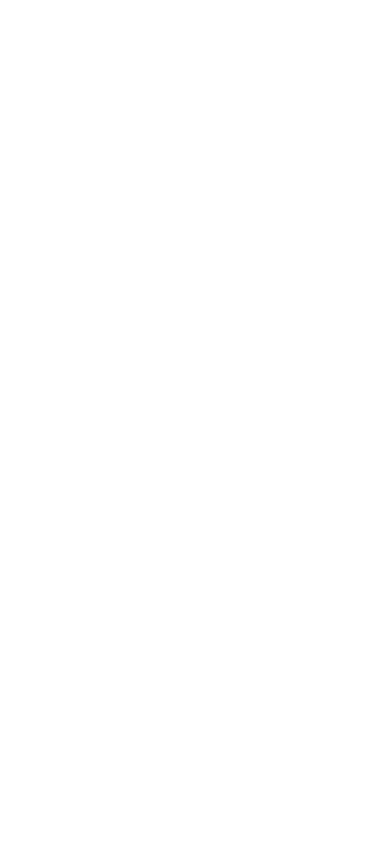
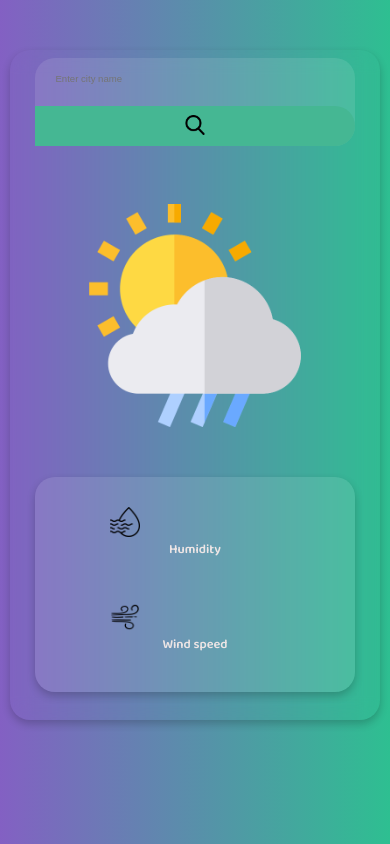
Before and after one commit to WebDev-Ayush-Rawat/weather-app, a plain HTML site: page index.html in a window 390 px wide. Drawn offline with Linux system fonts and the light colour scheme; a web font is replaced by a local one.

Commit message:
finished project

```diff
--- a/index.html
+++ b/index.html
@@ -3,7 +3,52 @@
   <head>
     <meta charset="UTF-8" />
     <meta name="viewport" content="width=device-width, initial-scale=1.0" />
-    <title>Weather App</title>
+    <link rel="preconnect" href="https://fonts.googleapis.com" />
+    <link rel="preconnect" href="https://fonts.gstatic.com" crossorigin />
+    <link
+      href="https://fonts.googleapis.com/css2?family=Alfa+Slab+One&family=Baloo+2:wght@400..800&family=Montserrat:ital,wght@0,100..900;1,100..900&family=Poppins:ital,wght@0,100;0,200;0,300;0,400;0,500;0,600;0,700;0,800;0,900;1,100;1,200;1,300;1,400;1,500;1,600;1,700;1,800;1,900&family=Ruslan+Display&display=swap"
+      rel="stylesheet"
+    />
+
+    <link rel="stylesheet" href="style.css" />
+    <link rel="stylesheet" href="query.css" />
+    <title>Weather app</title>
   </head>
-  <body></body>
+
+  <body>
+    <div class="main-container">
+      <div class="search-input-container">
+        <input
+          type="text"
+          placeholder="Enter city name"
+          class="js-search-input"
+        />
+        <button onclick="checkWeather()" class="js-search-button">
+          <img src="images/search (2).png" />
+        </button>
+      </div>
+
+      <div class="temp-main-container">
+        <img src="images/rainy-day (1).png" />
+        <h1 class="js-temp"></h1>
+        <h3 class="js-condition"></h3>
+      </div>
+
+      <div class="temp-details-container">
+        <div class="temp-details">
+          <img src="images/humidity (1).png" />
+          <h2 class="js-humidity"></h2>
+          <h3>Humidity</h3>
+        </div>
+
+        <div class="temp-details">
+          <img src="images/wind.png" />
+          <h2 class="js-wind"></h2>
+          <h3>Wind speed</h3>
+        </div>
+      </div>
+    </div>
+
+    <script src="script.js"></script>
+  </body>
 </html>
--- /dev/null
+++ b/query.css
@@ -0,0 +1,159 @@
+/* responsive.css */
+
+/* ------------------BIG DESKTOPS (1200px and above) */
+@media (min-width: 1200px) {
+  .main-container {
+    width: 50%;
+    max-width: 1000px;
+  }
+
+  .temp-main-container h1 {
+    font-size: 7rem;
+  }
+
+  .temp-main-container h3 {
+    font-size: 3.5rem;
+  }
+
+  .temp-details h3 {
+    font-size: 2.4rem;
+  }
+}
+
+/* ------------------LAPTOPS / SMALL DESKTOPS (1024px – 1199px) */
+@media (max-width: 1199px) and (min-width: 1024px) {
+  .main-container {
+    width: 65%;
+  }
+
+  .temp-main-container h1 {
+    font-size: 5.5rem;
+  }
+
+  .temp-main-container h3 {
+    font-size: 2.8rem;
+  }
+
+  .temp-details h3 {
+    font-size: 2rem;
+  }
+}
+
+/* ------------------TABLETS (768px – 1023px) */
+@media (max-width: 1023px) and (min-width: 768px) {
+  .main-container {
+    width: 80%;
+    padding: 15px;
+  }
+
+  .search-input-container {
+    flex-direction: column;
+    gap: 10px;
+    width: 100%;
+  }
+
+  .search-input-container input,
+  .search-input-container button {
+    width: 100%;
+    border-radius: 10px;
+  }
+
+  .temp-main-container {
+    grid-template-columns: 1fr;
+    grid-template-rows: auto auto;
+    row-gap: 20px;
+  }
+
+  .temp-main-container img {
+    width: 50%;
+    margin: 0 auto;
+  }
+
+  .temp-details-container {
+    grid-template-columns: 1fr 1fr;
+    grid-template-rows: auto auto;
+    gap: 15px;
+  }
+
+  .temp-main-container h1 {
+    font-size: 4rem;
+  }
+
+  .temp-main-container h3 {
+    font-size: 2.4rem;
+  }
+}
+
+/* ------------------PHONES (below 768px) */
+@media (max-width: 767px) {
+  html {
+    font-size: 55%;
+  }
+
+  .main-container {
+    width: 90%;
+    padding: 10px;
+  }
+
+  .search-input-container {
+    flex-direction: column;
+    gap: 8px;
+  }
+
+  .search-input-container input,
+  .search-input-container button {
+    width: 100%;
+    height: 45px;
+    font-size: 1.4rem;
+  }
+
+  .temp-main-container {
+    grid-template-columns: 1fr;
+    grid-template-rows: auto auto;
+    row-gap: 15px;
+  }
+
+  .temp-main-container img {
+    width: 60%;
+    margin: 0 auto;
+  }
+
+  .temp-details-container {
+    grid-template-columns: 1fr;
+    row-gap: 15px;
+  }
+
+  .temp-main-container h1 {
+    font-size: 3.5rem;
+  }
+
+  .temp-main-container h3 {
+    font-size: 2rem;
+  }
+
+  .temp-details h3 {
+    font-size: 1.6rem;
+  }
+}
+
+/* ------------------EXTRA SMALL PHONES (below 480px) */
+@media (max-width: 480px) {
+  html {
+    font-size: 50%;
+  }
+
+  .main-container {
+    width: 95%;
+    padding: 8px;
+  }
+
+  .temp-main-container img {
+    width: 70%;
+  }
+
+  .search-input-container input,
+  .search-input-container button {
+    height: 40px;
+    font-size: 1.2rem;
+  }
+}
--- /dev/null
+++ b/script.js
@@ -0,0 +1,41 @@
+const apiKey = "518f551082ca4d2a91d54558250210";
+const apiUrl = "https://api.weatherapi.com/v1/current.json?aqi=no";
+const humidityElement = document.querySelector(".js-humidity");
+const windElement = document.querySelector(".js-wind");
+const tempElement = document.querySelector(".js-temp");
+const conditionElement = document.querySelector(".js-condition");
+const searchInput = document.querySelector(".js-search-input");
+
+
+async function checkWeather(city) {
+  try {
+    const response = await fetch(`${apiUrl}&key=${apiKey}&q=${city}`);
+    if (!response.ok) {
+      throw new Error("City not found");
+    }
+
+    const data = await response.json();
+    console.log(data);
+
+    humidityElement.innerHTML = data.current.humidity + "%";
+    windElement.innerHTML = data.current.wind_kph + " km/h";
+    tempElement.innerHTML = data.current.temp_c + "°C";
+    conditionElement.innerHTML = data.current.condition.text;
+  } catch (error) {
+    alert("Error fetching weather: " + error.message);
+  }
+}
+
+
+document.querySelector(".js-search-button").addEventListener("click", function () {
+  if (searchInput.value.trim() !== "") {
+    checkWeather(searchInput.value);
+  }
+});
+
+
+searchInput.addEventListener("keyup", function (event) {
+  if (event.key === "Enter" && searchInput.value.trim() !== "") {
+    checkWeather(searchInput.value);
+  }
+});
--- a/style.css
+++ b/style.css
@@ -0,0 +1,176 @@
+/* ------------------GLOBAL STYLES */
+
+*{
+  margin: 0;
+  padding: 0;
+  box-sizing: border-box;
+}
+
+html{
+  font-size: 62.5%;
+}
+
+body{
+  font-family: "Baloo 2", sans-serif;
+  background:linear-gradient(to right, #8360c3, #2ebf91);
+}
+
+/* --------------------MAIN-CONTAINER */
+.main-container{
+  /* height:calc(100vh - 50px); */
+  width: 60%;
+  max-width: 900px;
+  min-width: 320px;
+  margin: 50px auto;
+  background:transparent;
+  padding: 20px;
+  border-radius: 20px;
+  box-shadow: 0 4px 8px rgba(0,0,0,0.2);
+  backdrop-filter: blur(10px);
+}
+
+/* --------------------SEARCH CONTAINER */
+.search-input-container{
+ width:90%;
+  margin: 0 auto;
+
+  display: flex;
+  justify-content: space-between;
+  align-items: center;
+  border-radius: 20px;
+
+
+  backdrop-filter: blur(10px);
+  background: rgba(255, 255, 255, 0.1);
+  transition:0.5s ease-in-out;
+
+  margin-bottom: 7.2rem;
+
+}
+
+.search-input-container:hover{
+  box-shadow: 0 4px 8px rgba(0,0,0,0.2);
+  transform: translateY(-5px);
+}
+
+.search-input-container input{
+  border: none;
+  padding: 0 20px;
+  font-size: 1.6rem;
+  background: transparent;
+  outline: none;
+  width:80%;
+  height:40px;
+  color: rgb(54, 52, 52);
+
+  border-top-left-radius: 20px;
+  border-bottom-left-radius: 20px;
+}
+
+
+.search-input-container button{
+  width:20%;
+  height:40px;
+  border:none;
+  outline:none;
+  background: #45b793;
+  color:#fff;
+  font-size:1.6rem;
+  cursor: pointer;
+
+  border-top-right-radius: 20px;
+  border-bottom-right-radius: 20px;
+  transition: all 0.5s ease-in-out;
+
+}
+.search-input-container button:hover{
+  background: #8360c3;
+}
+.search-input-container img{
+  width:20px;
+  height:20px;
+}
+
+/* --------------------TEMPERATURE-CONTAINER */
+
+.temp-main-container{
+  display: grid;
+  grid-template-columns: 1fr 1fr;
+  grid-template-rows:1fr 1fr;
+
+  width:90%;
+  margin: 20px auto;
+
+  text-align: center;
+  color:#dacece;
+}
+
+.temp-main-container img{
+  grid-row: span 2;
+  width: 100%;
+}
+
+.temp-main-container h1{
+  font-size: 6rem;
+  font-weight: 600;
+  color:#ede5e5;
+}
+
+.temp-main-container h3{
+  font-size: 3.2rem;
+  font-weight: 600;
+}
+
+/* -----------------------------------TEMP-DETAILS-CONTAINER */
+.temp-details-container{
+  display: grid;
+  grid-template-columns: 1fr 1fr;
+  grid-template-rows: 1fr 1fr;
+
+  width:90%;
+  margin: 20px auto;
+
+  text-align: center;
+  color:#dacece;
+  padding: 20px;
+  border-radius: 20px;
+  backdrop-filter: blur(10px);
+  background: rgba(255, 255, 255, 0.1);
+  box-shadow: 0 4px 8px rgba(0,0,0,0.2);
+  transition:0.5s ease-in-out;
+
+}
+
+.temp-details{
+  display: grid;
+  grid-template-columns: 1fr 1fr;
+  grid-template-rows: 1fr 1fr;
+  align-items: center;
+  justify-items: center;
+  padding: 10px;
+  font-size: 1.8rem;
+  font-weight: 500;
+  color:#ede5e5;
+  text-align: center;
+  width: 100%;
+  height: 100%;
+  border-radius: 10px;
+  transition:0.5s ease-in-out;
+}
+
+.temp-details h3{
+  grid-column: span 2;
+  font-size: 2.2rem;
+  font-weight: 600;
+  margin-bottom: 5px;
+  color:#ede5e5;
+}
+.temp-details:hover{
+  transform: translateY(-5px);
+  box-shadow: 0 4px 8px rgba(0,0,0,0.2);
+}
+.temp-details img{
+  width:30px;
+  height:30px;
+  margin-right: 10px;
+}
```
Also changed, not shown: images/humidity (1).png (added), images/rainy-day (1).png (added), images/search (2).png (added), images/wind.png (added).
